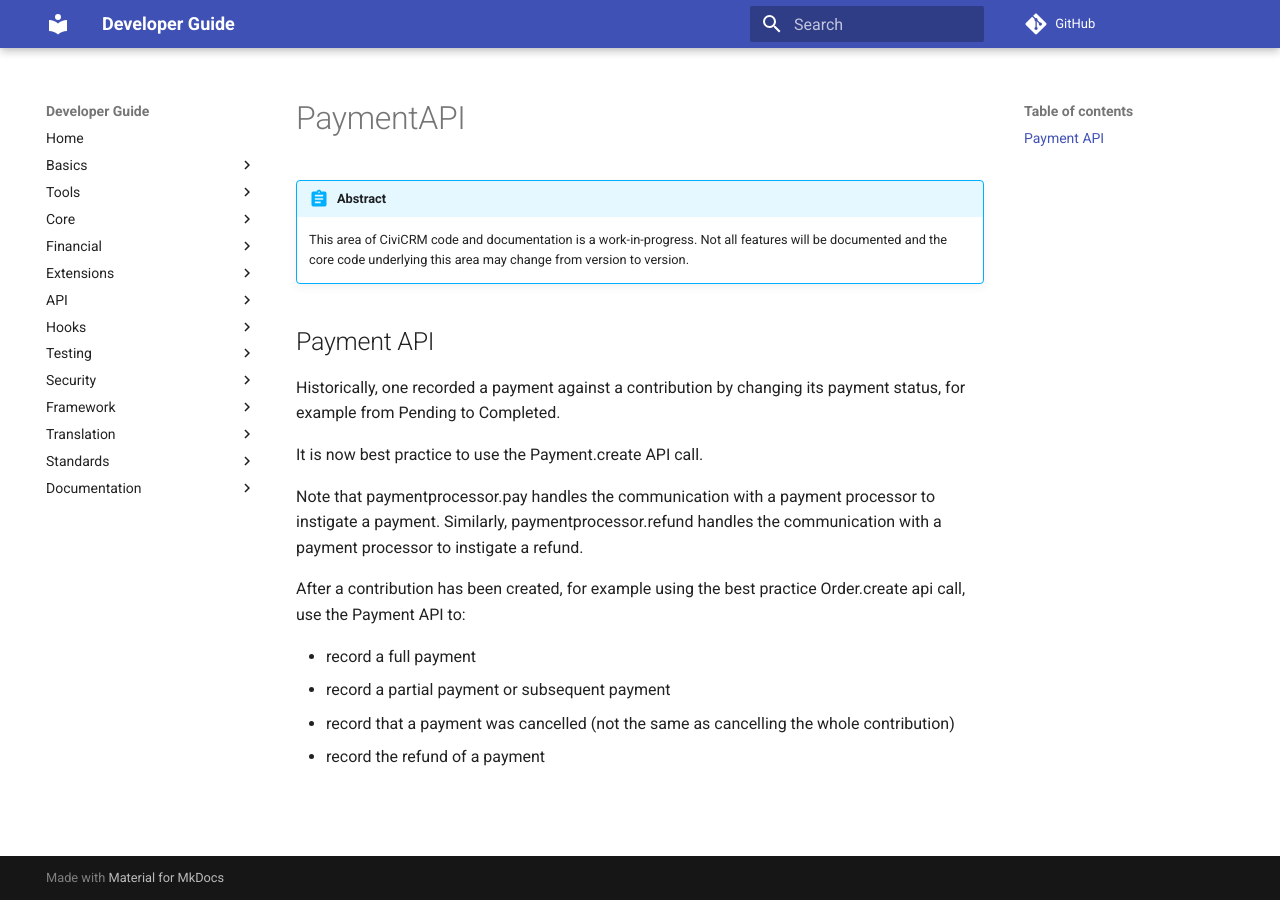
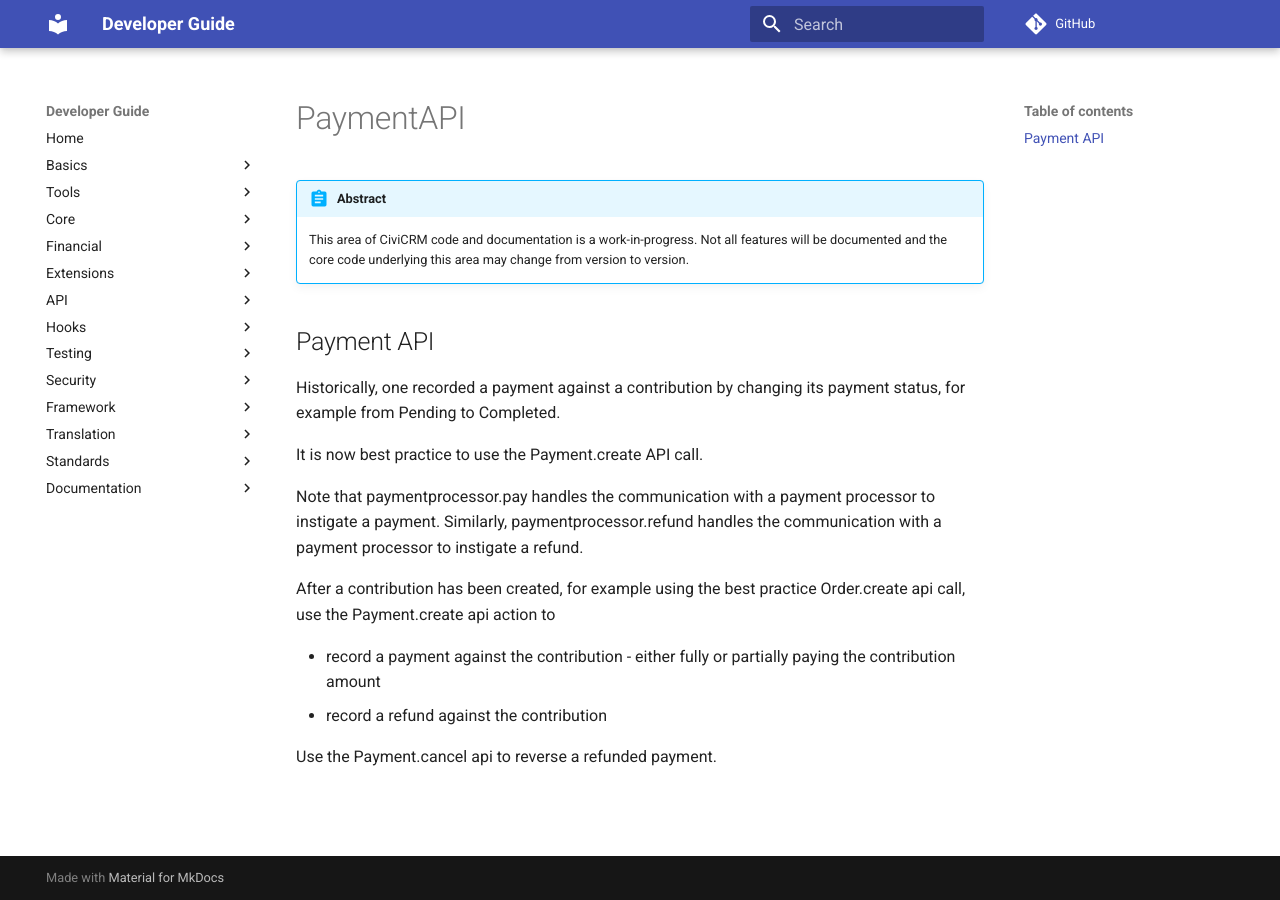
Before and after one commit to civicrm/civicrm-dev-docs, an MkDocs documentation site: the page built from docs/financial/PaymentAPI.md, in a window 1280 px wide. Built offline with MkDocs 1.6.1 and Material for MkDocs 9.7.7, drawn with Linux system fonts in a browser that asks for light colours; comment, search, counter and statistics services are not loaded; old or Windows-style settings are respelled for this version of MkDocs.

Commit message:
I think this is more accurate on what Payment api does - note I can't see it linked top level

```diff
--- a/docs/financial/PaymentAPI.md
+++ b/docs/financial/PaymentAPI.md
@@ -11,9 +11,9 @@
 
 Note that paymentprocessor.pay handles the communication with a payment processor to instigate a payment. Similarly, paymentprocessor.refund handles the communication with a payment processor to instigate a refund.
 
-After a contribution has been created, for example using the best practice Order.create api call, use the Payment API to:
+After a contribution has been created, for example using the best practice Order.create api call, use the Payment.create api action to
 
-- record a full payment
-- record a partial payment or subsequent payment
-- record that a payment was cancelled (not the same as cancelling the whole contribution)
-- record the refund of a payment
+- record a payment against the contribution - either fully or partially paying the contribution amount
+- record a refund against the contribution
+
+Use the Payment.cancel api to reverse a refunded payment.
```
